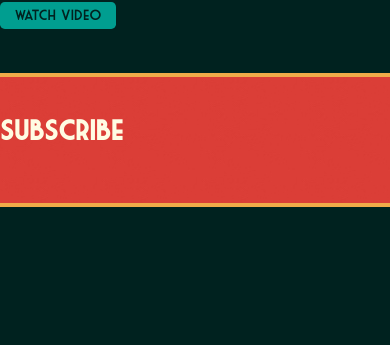
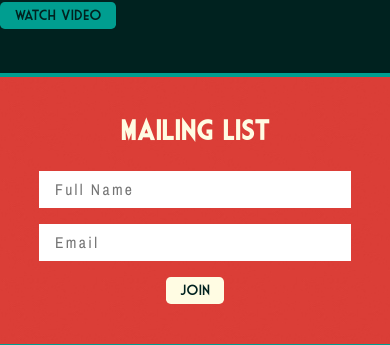
Before and after one commit to andy-little/noisy-band, a React (Create React App) app: page / in a window 390 px wide. Shown: the part 2345-2690 px from the top of the page. Before the commit the page ends 2552 px from the top, so only its background shows below. Built offline with nearby package versions, Linux system fonts and the light colour scheme.

Commit message:
added controlled inputs to subscribe form

```diff
--- a/src/components/SubscribeForm/SubscribeForm.tsx
+++ b/src/components/SubscribeForm/SubscribeForm.tsx
@@ -1,7 +1,41 @@
 import React from "react";
+import { useState } from "react";
+import { useRef } from "react";
+import { Button } from "../common";
 
 const SubscribeForm = () => {
-    return <div>SubscribeForm</div>;
+    const [name, setName] = useState("");
+    const [email, setEmail] = useState("");
+    const nameRef = useRef<HTMLInputElement>(null);
+    const emailRef = useRef<HTMLInputElement>(null);
+    const handleSubmit = () => {
+        console.log("submitted");
+        console.log(name);
+        console.log(email);
+        setName("");
+        setEmail("");
+    };
+    return (
+        <>
+            <form>
+                <input
+                    ref={nameRef}
+                    type="text"
+                    placeholder="full name"
+                    value={name}
+                    onChange={(e) => setName(e.target.value)}
+                />
+                <input
+                    ref={emailRef}
+                    value={email}
+                    onChange={(e) => setEmail(e.target.value)}
+                    type="email"
+                    placeholder="email"
+                />
+            </form>
+            <Button cb={handleSubmit}>join</Button>
+        </>
+    );
 };
 
 export default SubscribeForm;
--- a/src/pages/sections/Subscribe/Subscribe.module.scss
+++ b/src/pages/sections/Subscribe/Subscribe.module.scss
@@ -1,9 +1,28 @@
 .content {
+    position: relative;
+    display: flex;
+    align-items: center;
+    flex-direction: column;
     h1 {
         color: var(--clr-off-white);
     }
     background-image: url("../../../static/images/bg.jpg");
     background-repeat: repeat;
+    input {
+        display: block;
+        padding: 0.5rem 1rem;
+        text-transform: capitalize;
+        width: 80vw;
+        max-width: 22rem;
+        background-color: white; //var(--clr-off-white);
+        border: none;
+        //border-radius: 0.5rem;
+        margin-bottom: 1rem;
+        font-family: "archivo narrow", sans-serif;
+        letter-spacing: 0.15em;
+        font-size: clamp(0.8rem, 4vw, 1.1rem);
+        color: black;
+    }
 }
 .banner {
     //border-top: var(--clr-primary) solid var(--section-border-thickness);
--- a/src/pages/sections/Subscribe/Subscribe.tsx
+++ b/src/pages/sections/Subscribe/Subscribe.tsx
@@ -3,12 +3,14 @@ import { Section } from "../../../components/common";
 import Colour from "../../../constants/Colour";
 import style from "./Subscribe.module.scss";
 import banner from "../../../static/images/banner.jpg";
+import { SubscribeForm } from "../../../components";
 
 const Subscribe = () => {
     return (
-        <Section colour={Colour.PRIMARY}>
+        <Section colour={Colour.TERTIARY}>
             <div className={`section-padding ${style.content}`}>
-                <h1>Subscribe</h1>
+                <h1>Mailing List</h1>
+                <SubscribeForm />
             </div>
             <img
                 className={style.banner}
--- a/src/style/App.scss
+++ b/src/style/App.scss
@@ -25,5 +25,5 @@ a {
     color: var(--clr-primary);
 }
 .section-padding {
-    padding: clamp(2rem, 8vw, 34rem) 0;
+    padding: clamp(2rem, 7vw, 3.4rem) 0;
 }
```
